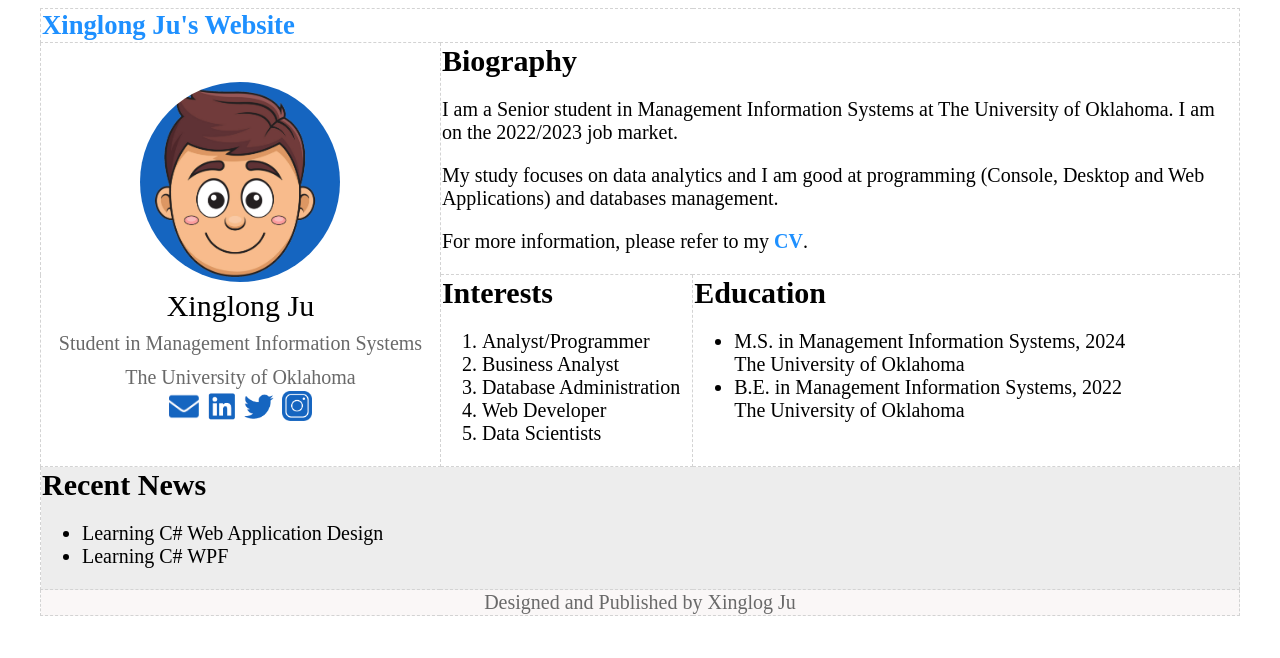
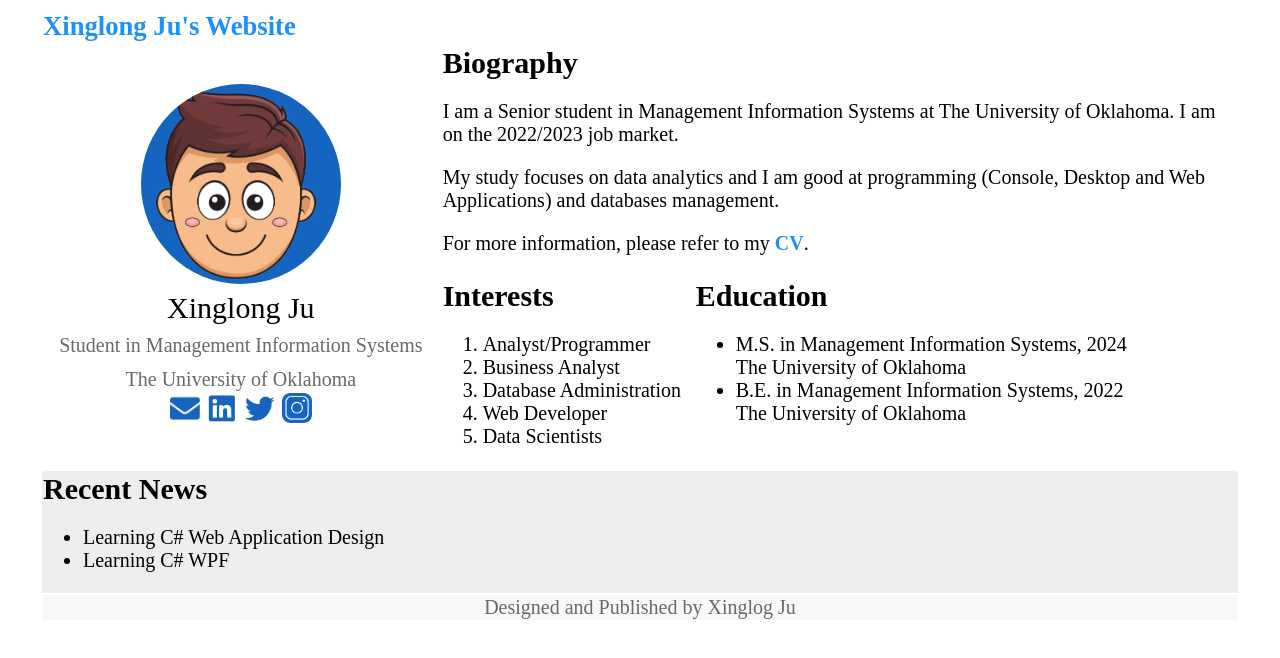
Before and after one commit to xinglongJU/xinglongJU.github.io, a plain HTML site: page index.html in a window 1280 px wide. Drawn offline with Linux system fonts and the light colour scheme.

Commit message:
Update index.html

```diff
--- a/index.html
+++ b/index.html
@@ -34,8 +34,8 @@
 
         table, tr, td
         {
-            border:1px dashed lightgray;
-            border-collapse:collapse;
+/*            border:1px dashed lightgray;
+            border-collapse:collapse;*/
         }
     </style>
 </head>
```
